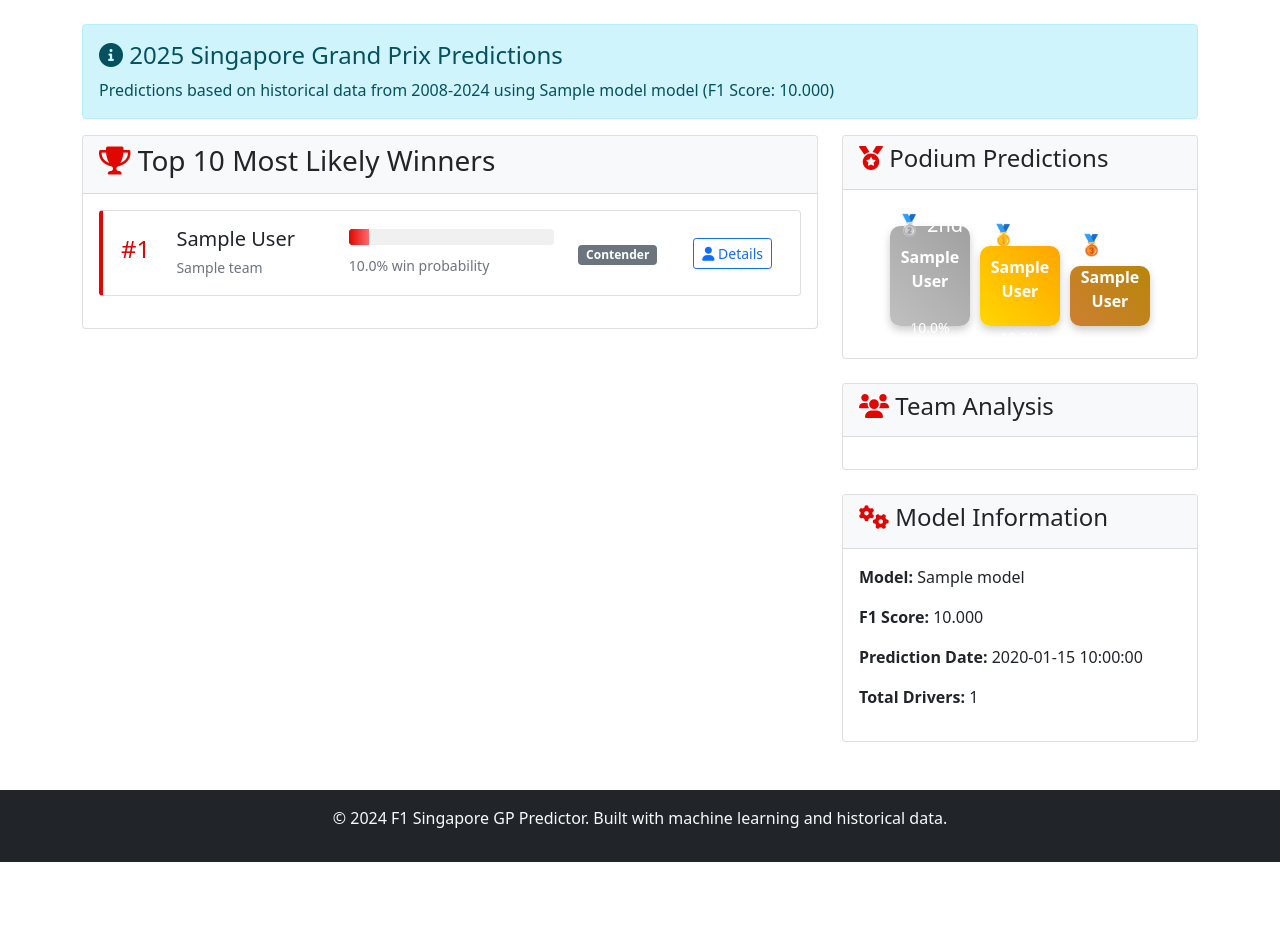
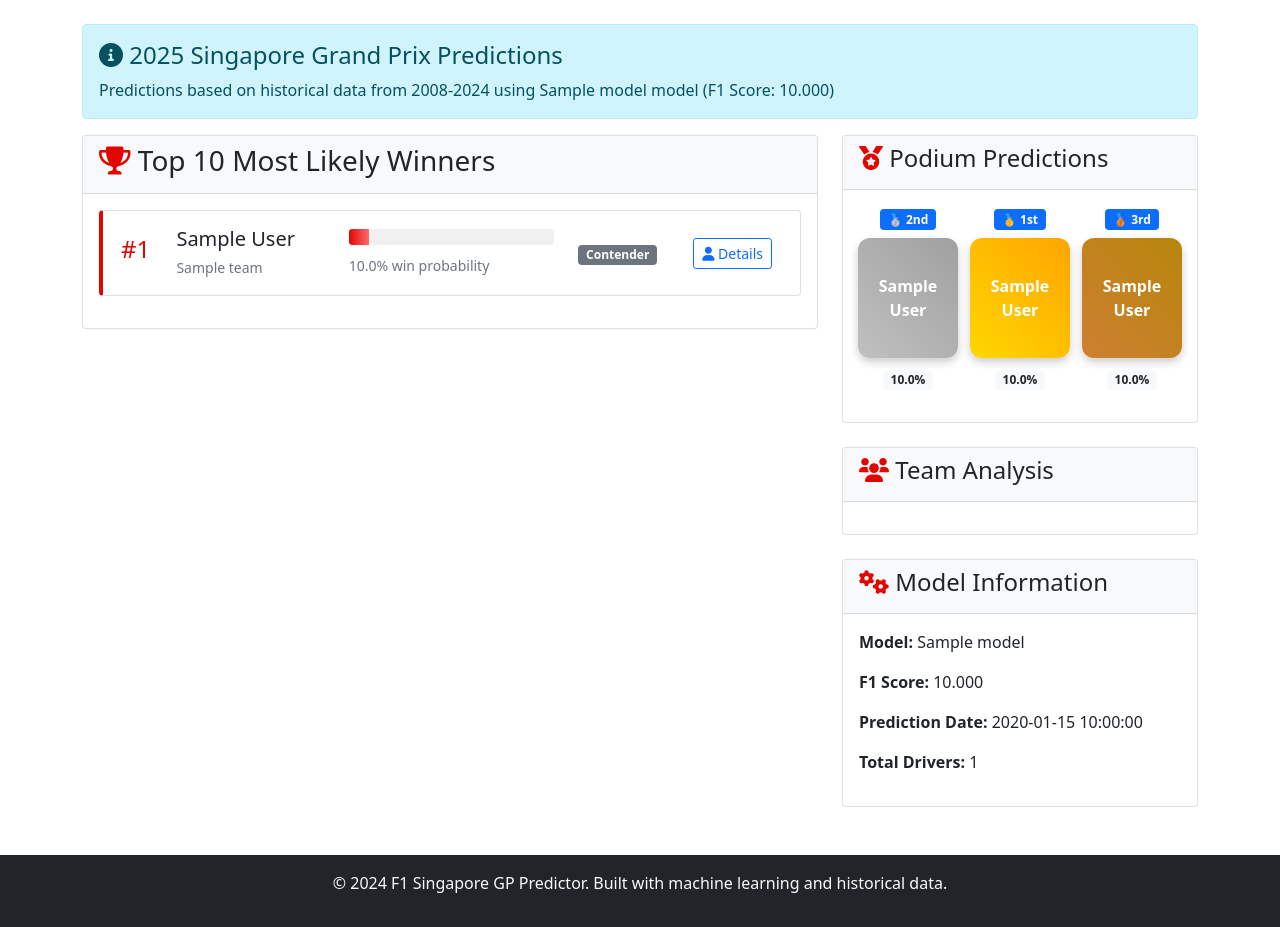
Before and after one commit to khushie22/F1-Prediction-Model, a Flask app: template webapp/templates/index.html in a window 1280 px wide. Shown: the part 56-983 px from the top of the page. Before the commit the page ends 918 px from the top, so only its background shows below. Run offline with Flask 2, Linux system fonts and the light colour scheme; the template is opened without the code that fills it: most values are stand-ins (such as "Sample title", 1, 10 or a date in 2020).

Commit message:
Fix podium labels and layout: correct 1st/2nd/3rd mapping, separate labels and percentages to avoid overlap

```diff
--- a/webapp/templates/index.html
+++ b/webapp/templates/index.html
@@ -71,20 +71,29 @@
             <div class="card-body">
                 <div class="text-center mb-3">
                     <div class="podium">
-                        <div class="podium-place" style="background: linear-gradient(45deg, #C0C0C0, #A0A0A0);">
-                            <h5>🥈 2nd</h5>
-                            <strong>{{ predictions.iloc[1].FullName }}</strong><br>
-                            <small>{{ "%.1f"|format(predictions.iloc[1].Win_Probability * 100) }}%</small>
+                        <!-- 2nd (left) -->
+                        <div class="d-flex flex-column align-items-center podium-col">
+                            <div class="mb-2"><span class="badge bg-primary">🥈 2nd</span></div>
+                            <div class="podium-place" style="background: linear-gradient(45deg, #C0C0C0, #A0A0A0);">
+                                <strong>{{ predictions.iloc[1].FullName }}</strong>
+                            </div>
+                            <div class="mt-2"><span class="badge bg-light text-dark">{{ "%.1f"|format(predictions.iloc[1].Win_Probability * 100) }}%</span></div>
                         </div>
-                        <div class="podium-place" style="background: linear-gradient(45deg, #FFD700, #FFA500);">
-                            <h5>🥇 1st</h5>
-                            <strong>{{ predictions.iloc[0].FullName }}</strong><br>
-                            <small>{{ "%.1f"|format(predictions.iloc[0].Win_Probability * 100) }}%</small>
+                        <!-- 1st (center) -->
+                        <div class="d-flex flex-column align-items-center podium-col">
+                            <div class="mb-2"><span class="badge bg-primary">🥇 1st</span></div>
+                            <div class="podium-place" style="background: linear-gradient(45deg, #FFD700, #FFA500);">
+                                <strong>{{ predictions.iloc[0].FullName }}</strong>
+                            </div>
+                            <div class="mt-2"><span class="badge bg-light text-dark">{{ "%.1f"|format(predictions.iloc[0].Win_Probability * 100) }}%</span></div>
                         </div>
-                        <div class="podium-place" style="background: linear-gradient(45deg, #CD7F32, #B8860B);">
-                            <h5>🥉 3rd</h5>
-                            <strong>{{ predictions.iloc[2].FullName }}</strong><br>
-                            <small>{{ "%.1f"|format(predictions.iloc[2].Win_Probability * 100) }}%</small>
+                        <!-- 3rd (right) -->
+                        <div class="d-flex flex-column align-items-center podium-col">
+                            <div class="mb-2"><span class="badge bg-primary">🥉 3rd</span></div>
+                            <div class="podium-place" style="background: linear-gradient(45deg, #CD7F32, #B8860B);">
+                                <strong>{{ predictions.iloc[2].FullName }}</strong>
+                            </div>
+                            <div class="mt-2"><span class="badge bg-light text-dark">{{ "%.1f"|format(predictions.iloc[2].Win_Probability * 100) }}%</span></div>
                         </div>
                     </div>
                 </div>
@@ -131,29 +140,13 @@
 {% block scripts %}
 
 <style>
-.podium {
+.podium-col { min-width: 100px; }
+.podium-place {
+    width: 100px;
     display: flex;
     justify-content: center;
-    align-items: end;
-    gap: 10px;
-    height: 120px;
+    align-items: center;
+    padding: 12px 8px;
 }
-
-.podium-place {
-    width: 80px;
-    height: 80px;
-    border-radius: 10px;
-    display: flex;
-    flex-direction: column;
-    justify-content: center;
-    align-items: center;
-    color: white;
-    text-align: center;
-    box-shadow: 0 4px 8px rgba(0,0,0,0.2);
-}
-
-.podium-place:nth-child(1) { height: 100px; }
-.podium-place:nth-child(2) { height: 80px; }
-.podium-place:nth-child(3) { height: 60px; }
 </style>
 {% endblock %}
```
